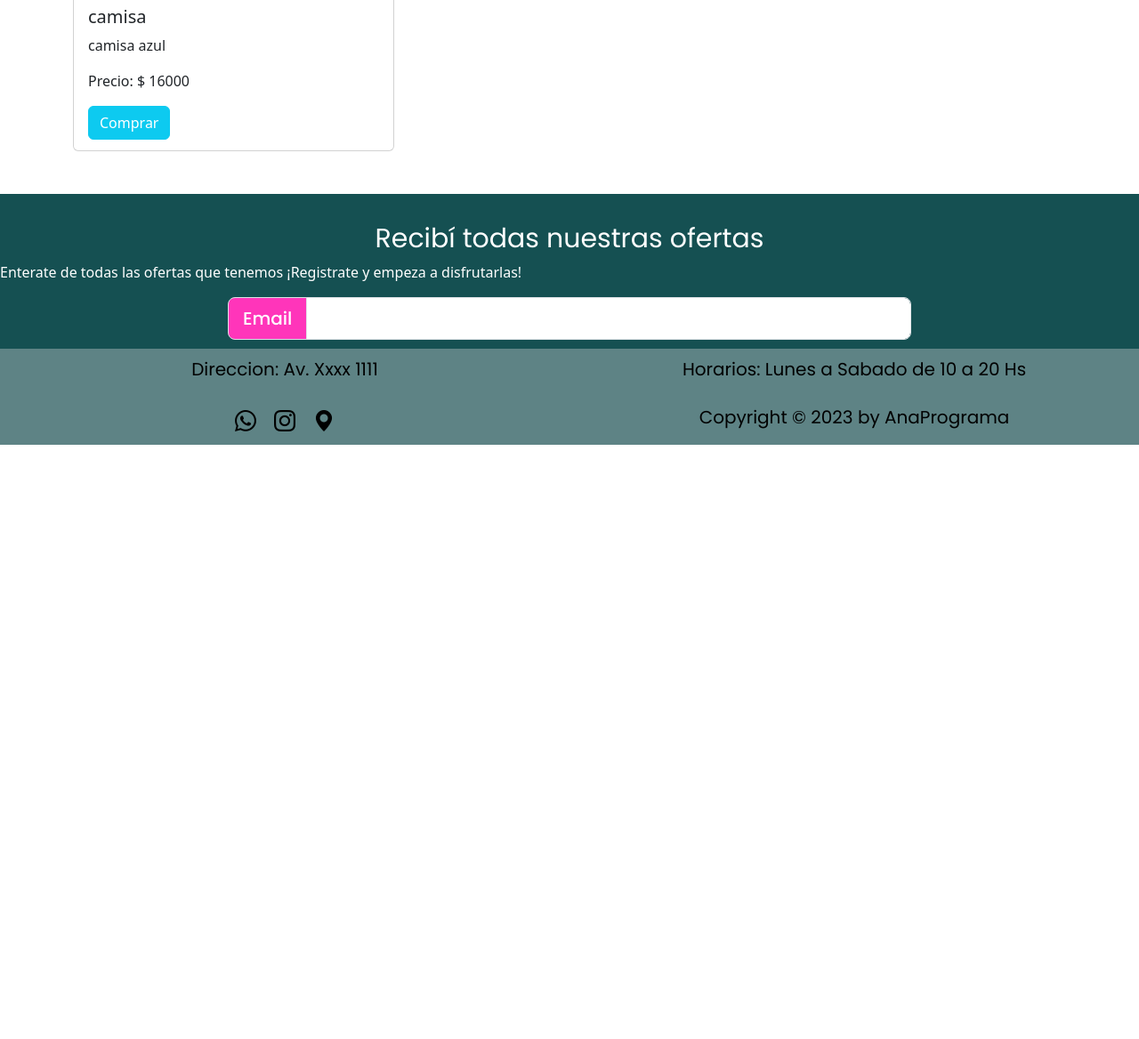
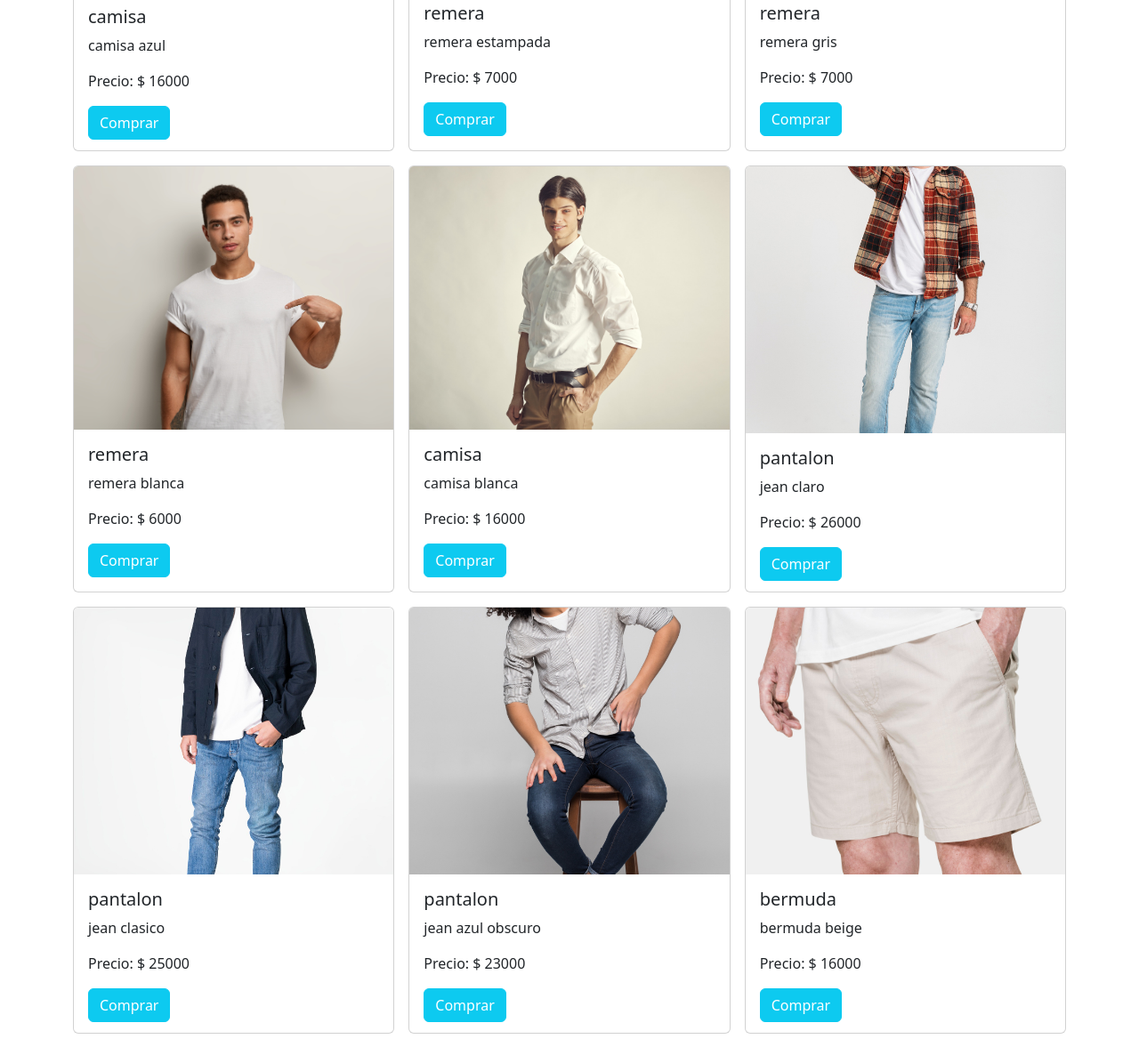
Before and after one commit to eliz-ana/ProyectoFinal-Salas, a website: page index.html in a window 1280 px wide. Shown: the part 2488-3656 px from the top of the page at 89% size. Before the commit the page ends 2988 px from the top, so only its background shows below. Drawn offline with nearby package versions, Linux system fonts and the light colour scheme.

Commit message:
cree el archivo .json

```diff
--- a/app/app.js
+++ b/app/app.js
@@ -1,85 +1,3 @@
-const productos = [
-  {
-    id: 10,
-    stock: 10,
-    nombre: "remera",
-    descripcion: "remera estampada",
-    precio: 7000,
-    imagen: "imagenes/ropa/remera5.jpg",
-  },
-  {
-    id: 1,
-    stock: 10,
-    nombre: "remera",
-    descripcion: "remera gris",
-    precio: 7000,
-    imagen: "imagenes/ropa/2remera-gris.jpg",
-  },
-  {
-    id: 2,
-    stock: 10,
-    nombre: "remera",
-    descripcion: "remera blanca",
-    precio: 6000,
-    imagen: "imagenes/ropa/1camiseta-blanca.jpg",
-  },
-  {
-    id: 3,
-    stock: 10,
-    nombre: "camisa",
-    descripcion: "camisa blanca",
-    precio: 16000,
-    imagen: "imagenes/ropa/7camisa-blanca.jpg",
-  },
-  {
-    id: 4,
-    stock: 10,
-    nombre: "pantalon",
-    descripcion: "jean claro",
-    precio: 26000,
-    imagen: "imagenes/ropa/9pantalon-jean.jpg",
-  },
-  {
-    id: 5,
-    stock: 10,
-    nombre: "pantalon",
-    descripcion: "jean clasico",
-    precio: 25000,
-    imagen: "imagenes/ropa/10pantalon-jean.jpg",
-  },
-  {
-    id: 6,
-    stock: 10,
-    nombre: "pantalon",
-    descripcion: "jean azul obscuro",
-    precio: 23000,
-    imagen: "imagenes/ropa/pantalonPortada.jpg",
-  },
-  {
-    id: 7,
-    stock: 10,
-    nombre: "bermuda",
-    descripcion: "bermuda beige ",
-    precio: 16000,
-    imagen: "imagenes/ropa/bermudaBeige.jpg",
-  },
-  {
-    id: 8,
-    stock: 10,
-    nombre: "bermuda",
-    descripcion: "bermuda negra",
-    precio: 18000,
-    imagen: "imagenes/ropa/bermuda2.jpg",
-  },
-  {
-    id: 9,
-    stock: 10,
-    nombre: "camisa",
-    descripcion: "camisa azul",
-    precio: 16000,
-    imagen: "imagenes/ropa/camisa2.jpg",
-  },
-];
 //-----llamado de html-------------
 
 const cardContainer = document.querySelector(".card-container");
@@ -92,11 +10,22 @@ const infoResultado = document.querySelector(".info-resultado");
 let btnAgregar = document.querySelectorAll(".btn-card");
 //----sumador del carrito----
 let sumaCart = document.querySelector(".suma-cart");
+let productos = [];
 
 //   ---------   generar card y contenido -----------
 
-function cargaDeCards(productolink) {
-  productolink.forEach((producto) => {
+function obtenerProductos() {
+  return fetch("../app/product.json")
+    .then((response) => response.json())
+    .catch((error) => {
+      console.log("Error al obtener los productos:", error);
+      return [];
+    });
+}
+
+async function cargaDeCards() {
+  productos = await obtenerProductos();
+  productos.forEach((producto) => {
     const div = document.createElement("div");
     div.classList.add("card");
     div.innerHTML = `
@@ -106,16 +35,15 @@ function cargaDeCards(productolink) {
             <p class="card-text">${producto.descripcion}</p>
             <p class="card-precio">Precio: $ ${producto.precio}</p>
             <button type="button" id="${producto.id}" class="btn btn-card btn-info">Comprar</button>
-
           </div>
-
         `;
     cardContainer.appendChild(div);
   });
   actualizarBtnAgregar();
 }
-//------llamado a la funcion para ver las cards-----
-cargaDeCards(productos);
+
+// ------llamado a la funcion para ver las cards-----
+cargaDeCards();
 
 //-----filtrado de los productos-------
 const filtrar = () => {
@@ -270,11 +198,20 @@ if (prodCarrito) {
 } else {
   carrito = [];
 }
-window.addEventListener("DOMContentLoaded", () => {
+window.addEventListener("DOMContentLoaded", async () => {
   carrito = JSON.parse(localStorage.getItem("carritoStorage")) || [];
+
+  await cargaDeCards(); // Esperar a que se carguen las tarjetas antes de continuar
+
   sumadorCarrito();
   actualizarCarritoUI();
 });
+
+// window.addEventListener("DOMContentLoaded", () => {
+//   carrito = JSON.parse(localStorage.getItem("carritoStorage")) || [];
+//   sumadorCarrito();
+//   actualizarCarritoUI();
+// });
 //-----funcion para eliminar todos los producto con el mismo id---------------------
 function actualizarBtnEliminar() {
   btnEliminar = document.querySelectorAll(".btn-trash");
--- /dev/null
+++ b/app/product.json
@@ -0,0 +1,82 @@
+[
+  {
+    "id": 10,
+    "stock": 10,
+    "nombre": "remera",
+    "descripcion": "remera estampada",
+    "precio": 7000,
+    "imagen": "imagenes/ropa/remera5.jpg"
+  },
+  {
+    "id": 1,
+    "stock": 10,
+    "nombre": "remera",
+    "descripcion": "remera gris",
+    "precio": 7000,
+    "imagen": "imagenes/ropa/2remera-gris.jpg"
+  },
+  {
+    "id": 2,
+    "stock": 10,
+    "nombre": "remera",
+    "descripcion": "remera blanca",
+    "precio": 6000,
+    "imagen": "imagenes/ropa/1camiseta-blanca.jpg"
+  },
+  {
+    "id": 3,
+    "stock": 10,
+    "nombre": "camisa",
+    "descripcion": "camisa blanca",
+    "precio": 16000,
+    "imagen": "imagenes/ropa/7camisa-blanca.jpg"
+  },
+  {
+    "id": 4,
+    "stock": 10,
+    "nombre": "pantalon",
+    "descripcion": "jean claro",
+    "precio": 26000,
+    "imagen": "imagenes/ropa/9pantalon-jean.jpg"
+  },
+  {
+    "id": 5,
+    "stock": 10,
+    "nombre": "pantalon",
+    "descripcion": "jean clasico",
+    "precio": 25000,
+    "imagen": "imagenes/ropa/10pantalon-jean.jpg"
+  },
+  {
+    "id": 6,
+    "stock": 10,
+    "nombre": "pantalon",
+    "descripcion": "jean azul obscuro",
+    "precio": 23000,
+    "imagen": "imagenes/ropa/pantalonPortada.jpg"
+  },
+  {
+    "id": 7,
+    "stock": 10,
+    "nombre": "bermuda",
+    "descripcion": "bermuda beige ",
+    "precio": 16000,
+    "imagen": "imagenes/ropa/bermudaBeige.jpg"
+  },
+  {
+    "id": 8,
+    "stock": 10,
+    "nombre": "bermuda",
+    "descripcion": "bermuda negra",
+    "precio": 18000,
+    "imagen": "imagenes/ropa/bermuda2.jpg"
+  },
+  {
+    "id": 9,
+    "stock": 10,
+    "nombre": "camisa",
+    "descripcion": "camisa azul",
+    "precio": 16000,
+    "imagen": "imagenes/ropa/camisa2.jpg"
+  }
+]
--- a/scss/_index.scss
+++ b/scss/_index.scss
@@ -79,6 +79,7 @@
   padding-bottom: 10px;
 }
 // modal carrito de compras
+
 .row-card {
   position: relative;
 }
```
Also changed, not shown: json/prod.json (added, +82 -0 lines). Lines whose indentation alone changed are shown as unchanged.
